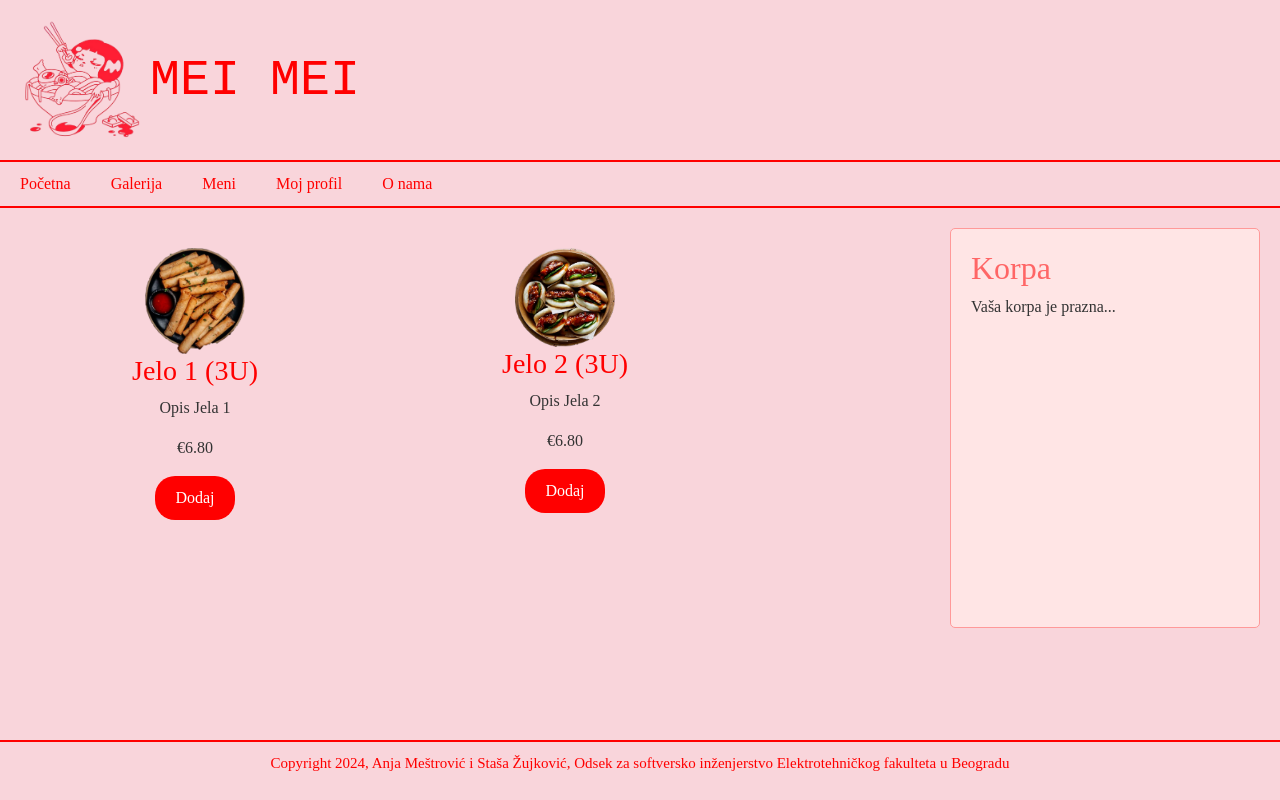
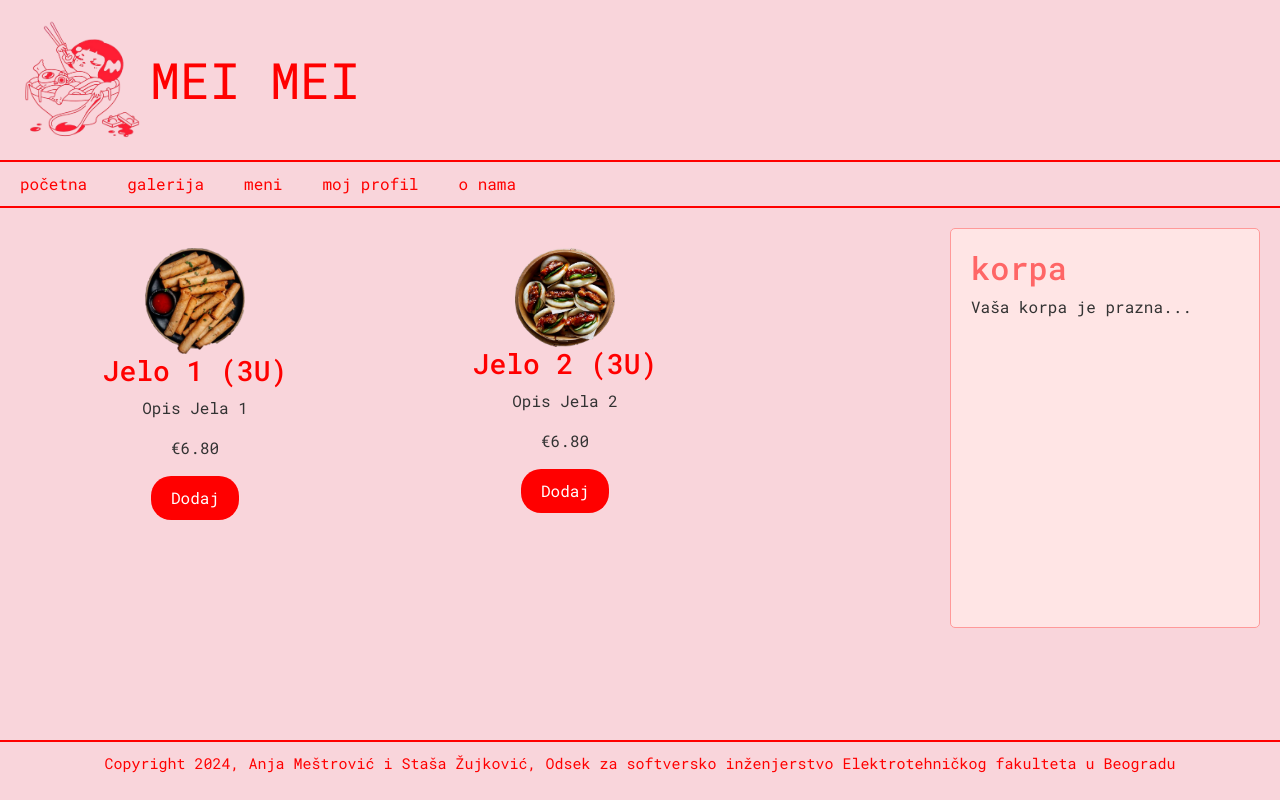
Before and after one commit to zujkovicstasa/meimei, a Vue app in the folder meimei/: page / in a window 1280 px wide. Built offline with nearby package versions, Linux system fonts and the light colour scheme.

Commit message:
Promenila font

```diff
--- a/meimei/public/index.html
+++ b/meimei/public/index.html
@@ -7,7 +7,8 @@
   <link href="https://cdn.jsdelivr.net/npm/bootstrap@5.3.3/dist/css/bootstrap.min.css" rel="stylesheet" integrity="sha384-QWTKZyjpPEjISv5WaRU9OFeRpok6YctnYmDr5pNlyT2bRjXh0JMhjY6hW+ALEwIH" crossorigin="anonymous">
   <link rel="preconnect" href="https://fonts.googleapis.com">
   <link rel="preconnect" href="https://fonts.gstatic.com" crossorigin>
-  <link href="https://fonts.googleapis.com/css2?family=Rubik:ital,wght@0,300..900;1,300..900&display=swap" rel="stylesheet">
+  <link href="https://fonts.googleapis.com/css2?family=Roboto+Mono:ital,wght@0,100..700;1,100..700&display=swap" rel="stylesheet">
+
 </head>
 <body>
   <div id="app"></div>
--- a/meimei/src/App.vue
+++ b/meimei/src/App.vue
@@ -25,7 +25,7 @@ export default {
 <style>
 /* Global styles */
 body {
-  font-family: 'Arial, sans-serif';
+  font-family: "Roboto Mono", monospace;
   background-color: rgb(249, 213, 219);
   margin: 0;
   padding: 0;
@@ -41,6 +41,8 @@ body {
   flex: 1;
 }
 
+
+
 footer {
   background-color: rgb(249, 213, 219);
   text-align: center;
--- a/meimei/src/components/Cart.vue
+++ b/meimei/src/components/Cart.vue
@@ -1,13 +1,13 @@
 <template>
     <div class="cart">
-      <h2>Korpa</h2>
+      <h2>korpa</h2>
       <div v-if="cartItems.length === 0">Vaša korpa je prazna...</div>
       <div v-else>
         <div v-for="item in cartItems" :key="item.id" class="cart-item">
           <p>{{ item.name }} - €{{ item.price.toFixed(2) }}</p>
         </div>
         <p>Total: €{{ totalPrice.toFixed(2) }}</p>
-        <button @click="checkout">Plat</button>
+        <button @click="checkout">Platite</button>
       </div>
     </div>
   </template>
@@ -41,6 +41,7 @@
     padding: 20px;
     background-color: #ffe5e5;
     border-radius: 5px;
+    font-family: "Roboto Mono", monospace;
   }
 
   .cart-item {
@@ -48,7 +49,7 @@
   }
 
   h2 {
-    font-family: 'Arial, sans-serif'; /* Update with your specific font if needed */
+    font-family: "Roboto Mono", monospace; /* Update with your specific font if needed */
     color: #ff6666;
   }
 
--- a/meimei/src/components/Header.vue
+++ b/meimei/src/components/Header.vue
@@ -22,7 +22,7 @@ export default {
 .logo {
   display: flex;
   align-items: center;
-  font-family: 'Courier New', Courier, monospace; /* Change this to the desired font family */
+  font-family: "Roboto Mono", monospace, bold; /* Change this to the desired font family */
   font-size: 50px;
   color: red;
 }
--- a/meimei/src/components/Navbar.vue
+++ b/meimei/src/components/Navbar.vue
@@ -15,11 +15,11 @@
       return {
         activeItem: '',
         menuItems: [
-          { name: 'Početna', link: '/' },
-          { name: 'Galerija', link: '/gallery' },
-          { name: 'Meni', link: '/menu' },
-          { name: 'Moj profil', link: '/account' },
-          { name: 'O nama', link: '/about' }
+          { name: 'početna', link: '/' },
+          { name: 'galerija', link: '/gallery' },
+          { name: 'meni', link: '/menu' },
+          { name: 'moj profil', link: '/account' },
+          { name: 'o nama', link: '/about' }
         ]
       }
     },
--- a/meimei/src/components/ProductItem.vue
+++ b/meimei/src/components/ProductItem.vue
@@ -31,6 +31,7 @@
     background-color: rgb(249, 213, 219);
     width: 350px;
     height: 400px;
+    font-family: "Roboto Mono", monospace;
   }
 
   .product-item img {
@@ -39,7 +40,7 @@
   }
 
   h3 {
-     /* Update with your specific font if needed */
+
     color: red;
   }
 
--- a/meimei/src/components/ProductList.vue
+++ b/meimei/src/components/ProductList.vue
@@ -41,5 +41,6 @@
     display: flex;
     flex-wrap: wrap;
     gap: 20px;
+    font-family: "Roboto Mono", monospace;
   }
   </style>
--- a/meimei/src/views/HomeView.vue
+++ b/meimei/src/views/HomeView.vue
@@ -24,5 +24,6 @@ export default {
   justify-content: space-between;
   padding: 20px;
   background-color: rgb(249, 213, 219);
+  font-family: "Roboto Mono", monospace;
 }
 </style>
```
Also changed, not shown: meimei/public/cart.png (added), meimei/public/user.png (added).
